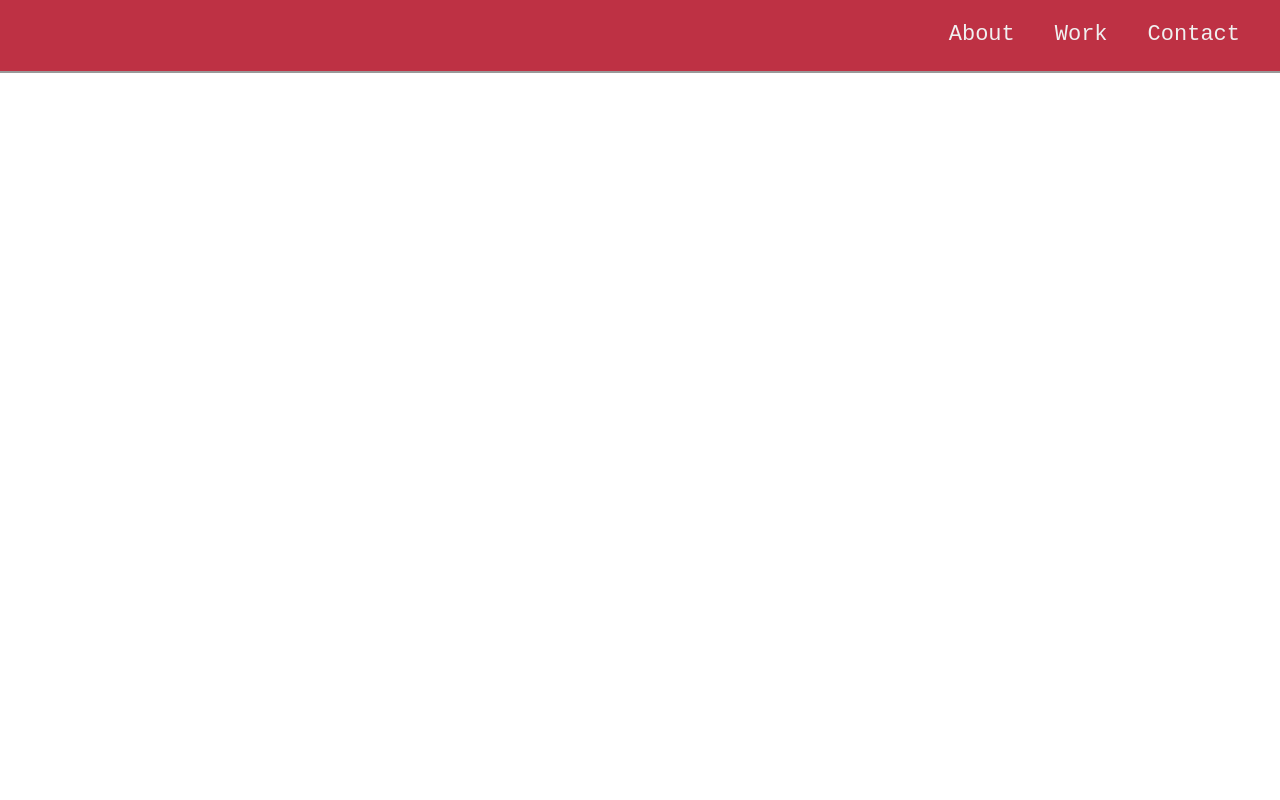
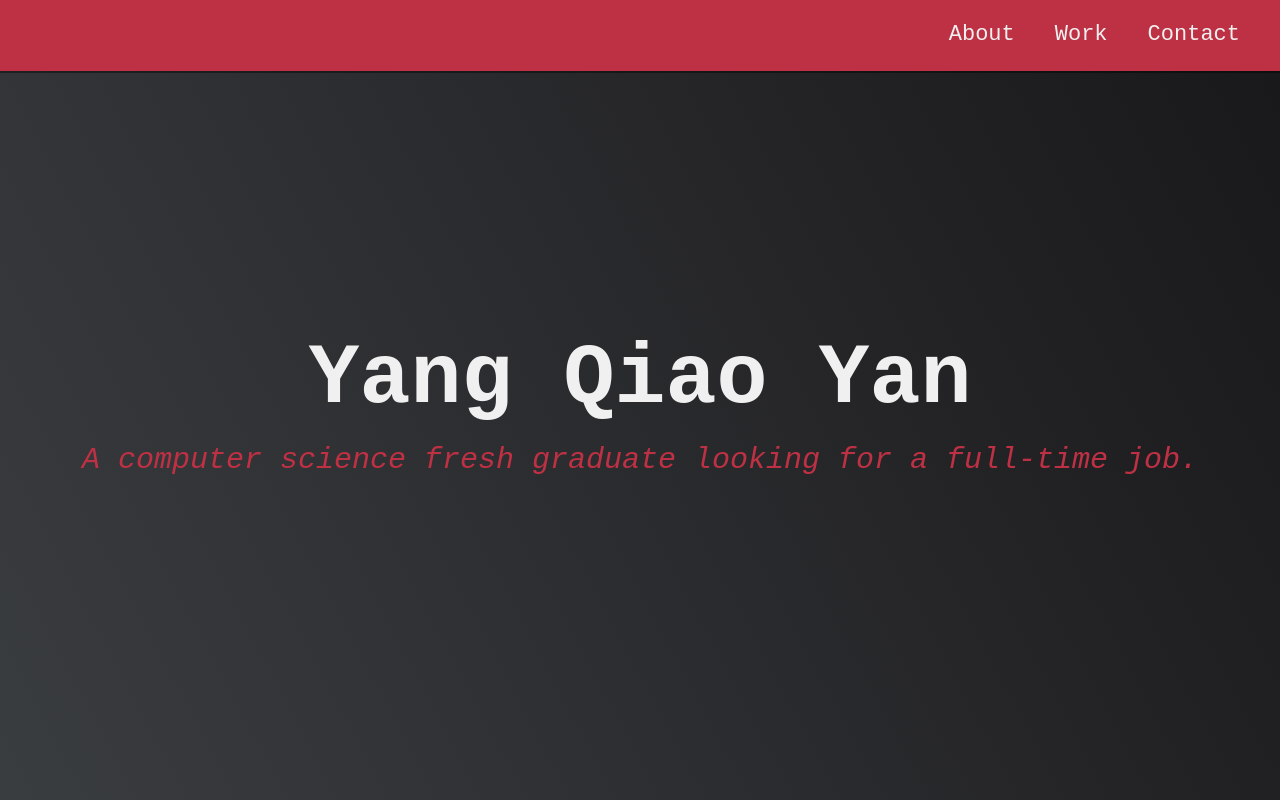
Before and after one commit to Esther-Yang/portfolio, a React (Create React App) app: page / in a window 1280 px wide. Built offline with nearby package versions, Linux system fonts and the light colour scheme.

Commit message:
Done About component (js and css)

```diff
--- a/src/App.js
+++ b/src/App.js
@@ -1,11 +1,12 @@
 import "./App.css";
 import Navbar from "./components/Navbar";
+import About from "./components/About";
 
 function App() {
   return (
     <div className="App">
       <Navbar />
-      <p> Hello </p>
+      <About />
     </div>
   );
 }
--- /dev/null
+++ b/src/components/About.js
@@ -0,0 +1,15 @@
+import { Fragment } from "react/cjs/react.production.min";
+import classes from "./About.module.css";
+
+const About = (props) => {
+  return (
+    <Fragment>
+      <section id="about" className={classes.about}>
+        <h1>Yang Qiao Yan</h1>
+        <p>A computer science fresh graduate looking for a full-time job.</p>
+      </section>
+    </Fragment>
+  );
+};
+
+export default About;
--- /dev/null
+++ b/src/components/About.module.css
@@ -0,0 +1,21 @@
+.about {
+  display: flex;
+  flex-direction: column;
+  justify-content: center;
+  align-items: center;
+  width: 100%;
+  height: 100vh;
+  background-color: var(--main-black);
+  background-image: linear-gradient(62deg, #3a3d40 0%, #181719 100%);
+}
+
+.about > h1 {
+  font-size: 85px;
+}
+
+.about > p {
+  font-size: 3rem;
+  font-weight: 200;
+  font-style: italic;
+  color: var(--main-red);
+}
--- a/src/index.css
+++ b/src/index.css
@@ -1,6 +1,7 @@
 /* Variables */
 
 :root {
+  --main-black: #000000;
   --main-white: #f0f0f0;
   --main-red: #be3144;
   --main-blue: #45567d;
@@ -54,7 +55,7 @@ html {
 
 /* Base */
 body {
-  font-family:'Courier New', Courier, monospace;
+  font-family: "Courier New", Courier, monospace;
   /* font-family: "Poppins", sans-serif; */
   font-size: 1.8rem; /* 18px */
   font-weight: 400;
@@ -64,7 +65,7 @@ body {
 
 h1,
 h2 {
-  font-family:'Courier New', Courier, monospace;
+  font-family: "Courier New", Courier, monospace;
   /* font-family: "Raleway", sans-serif; */
   font-weight: 700;
   text-align: center;
```
